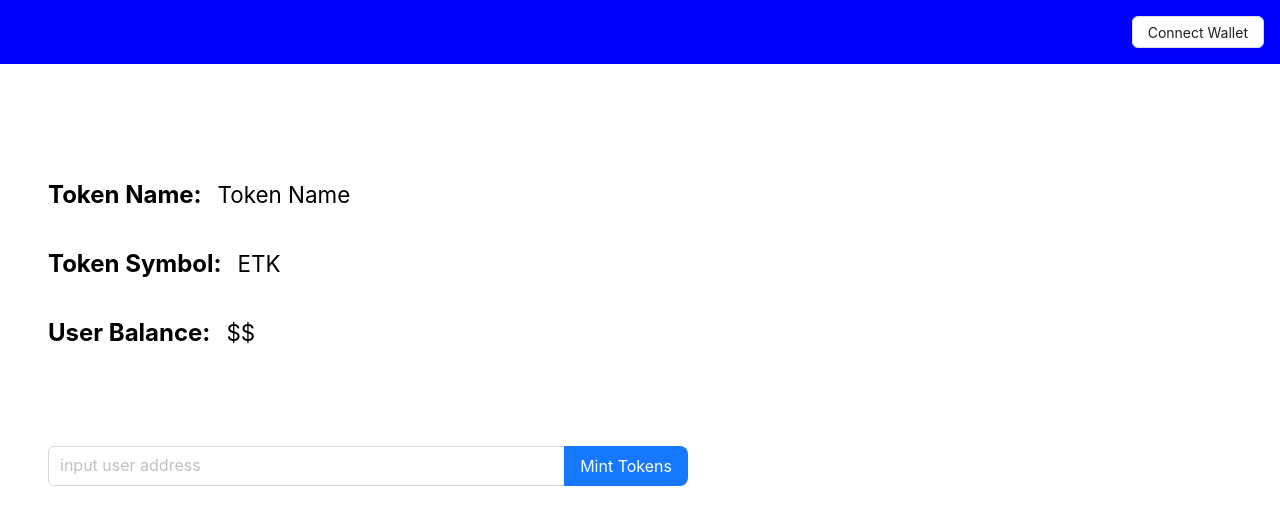
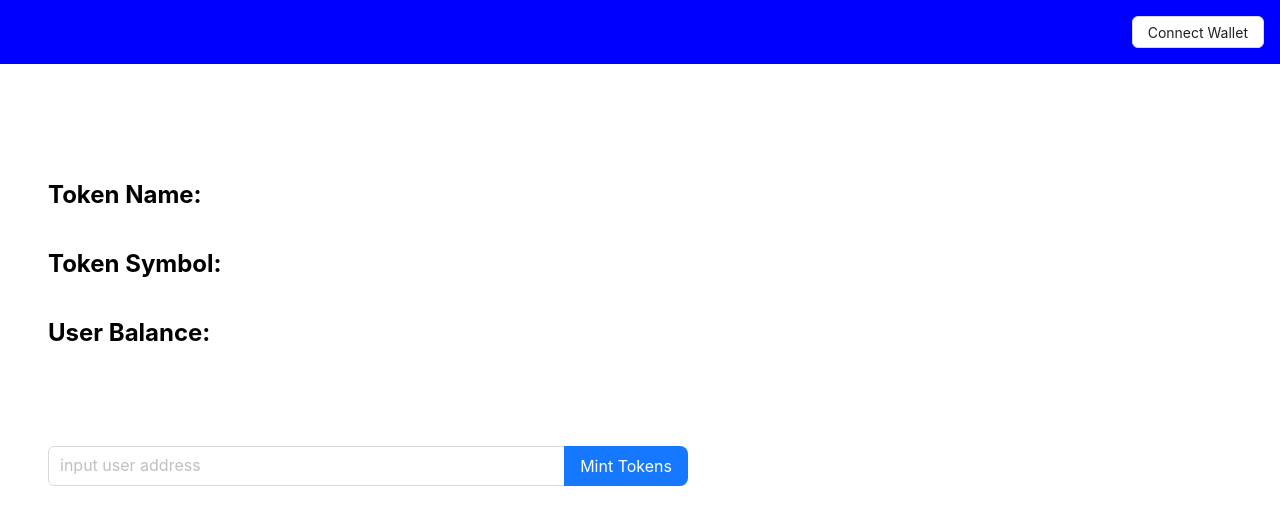
Before and after one commit to HimandriSharma/mint-eth, a React (Create React App) app: page / in a window 1280 px wide. Shown: the top 524 px of the page. Built offline with nearby package versions, Linux system fonts and the light colour scheme.

Commit message:
context added

```diff
--- a/src/App.js
+++ b/src/App.js
@@ -1,11 +1,12 @@
 import "./App.css";
+import UserState from "./context/user/UserState";
 import HomePage from "./pages/HomePage";
 
 function App() {
 	return (
-		<div>
+		<UserState>
 			<HomePage />
-		</div>
+		</UserState>
 	);
 }
 
--- a/src/components/Header.js
+++ b/src/components/Header.js
@@ -1,31 +1,35 @@
-import React, { useState } from "react";
+import React, { useContext } from "react";
 import { Button, notification } from "antd";
 import Web3 from "web3";
 import contractABI from "../contracts/contractABI.json";
+import UserContext from "../context/user/UserContext";
 
 function Header() {
-	const [web3, setWeb3] = useState(null);
+	const user = useContext(UserContext);
 	const GöerliNetworkId = 5;
-	const contractAddress = "0x927dfb9e957526e4d40448d6d05a39ea39a2ee6b";
-	const address = "0xDeb19111505bD8B0435842B0A629D8B30079cd49";
+	const contractAddress = process.env.REACT_APP_CONTRACT_ADDRESS;
 	const connectWallet = async () => {
 		if (window.ethereum) {
 			const newWeb3 = new Web3(window.ethereum);
+			const accounts = await newWeb3.eth.requestAccounts();
 			const contractInstance = new newWeb3.eth.Contract(
 				contractABI,
 				contractAddress
 			);
-			const tokenContract = await contractInstance.methods;
-			var decimal = await tokenContract.decimals().call();
-			var balance = await tokenContract.balanceOf(address).call();
-			var adjustedBalance = balance / Math.pow(10, decimal);
-			var tokenName = await tokenContract.name().call();
-			var tokenSymbol = await tokenContract.symbol().call();
-			console.log(decimal, balance, adjustedBalance, tokenName, tokenSymbol);
-			console.log(adjustedBalance + " " + tokenSymbol + " (" + tokenName + ")");
 			const networkId = await newWeb3.eth.net.getId();
 			if (networkId === GöerliNetworkId) {
-				setWeb3(newWeb3);
+				const tokenContract = await contractInstance.methods;
+				var decimal = await tokenContract.decimals().call();
+				var balance = await tokenContract.balanceOf(accounts[0]).call();
+				var adjustedBalance = balance / Math.pow(10, decimal);
+				var tokenName = await tokenContract.name().call();
+				var tokenSymbol = await tokenContract.symbol().call();
+				user.updateUserInfo({
+					address: accounts[0],
+					tokenName,
+					tokenSymbol,
+					balance: adjustedBalance,
+				});
 				notification.success({
 					message: "You are successfully connected.",
 				});
@@ -53,7 +57,11 @@ function Header() {
 					padding: "1rem",
 				}}
 			>
-				<Button onClick={connectWallet}>Connect Wallet</Button>
+				<Button onClick={connectWallet}>
+					{user?.state?.address
+						? `Contract Address:${user?.state?.address}`
+						: "Connect Wallet"}
+				</Button>
 			</span>
 		</div>
 	);
--- a/src/components/MintTokenInput.js
+++ b/src/components/MintTokenInput.js
@@ -1,9 +1,33 @@
-import React from "react";
+import React, { useContext, useState } from "react";
 import { Input } from "antd";
+import Web3 from "web3";
+import UserContext from "../context/user/UserContext";
+import contractABI from "../contracts/contractABI.json";
 
 const { Search } = Input;
 
 function MintTokenInput() {
+	const user = useContext(UserContext);
+
+	// const [inputAddress, setInputAddress] = useState("");
+	const handleMintingToken = async (value) => {
+		if (window.ethereum) {
+			const newWeb3 = new Web3(window.ethereum);
+			console.log(value);
+			const contractAddress = process.env.REACT_APP_CONTRACT_ADDRESS;
+			const contractInstance = new newWeb3.eth.Contract(
+				contractABI,
+				contractAddress
+			);
+			const tokenContract = await contractInstance.methods;
+			console.log(tokenContract)
+			var mint = await tokenContract.mint(value, 10000).call();
+			var decimal = await tokenContract.decimals().call();
+			var balance = await tokenContract.balanceOf(value).call();
+			var adjustedBalance = balance / Math.pow(10, decimal);
+			console.log(balance);
+		}
+	};
 	return (
 		<div
 			style={{
@@ -18,7 +42,7 @@ function MintTokenInput() {
 				allowClear
 				enterButton="Mint Tokens"
 				size="large"
-				// onSearch={onSearch}
+				onSearch={handleMintingToken}
 			/>
 		</div>
 	);
--- a/src/components/UserInformation.js
+++ b/src/components/UserInformation.js
@@ -1,6 +1,8 @@
-import React from "react";
+import React, { useContext } from "react";
+import UserContext from "../context/user/UserContext";
 
 function UserInformation() {
+	const user = useContext(UserContext);
 	return (
 		<div
 			style={{
@@ -19,7 +21,7 @@ function UserInformation() {
 				}}
 			>
 				<h2>Token Name:</h2>
-				<div style={{ fontSize: "1.4rem", marginLeft: "1rem" }}>Token Name</div>
+				<div style={{ fontSize: "1.4rem", marginLeft: "1rem" }}>{user?.state?.tokenName}</div>
 			</div>
 			<div
 				style={{
@@ -29,7 +31,7 @@ function UserInformation() {
 				}}
 			>
 				<h2>Token Symbol:</h2>
-				<div style={{ fontSize: "1.4rem", marginLeft: "1rem" }}>ETK</div>
+				<div style={{ fontSize: "1.4rem", marginLeft: "1rem" }}>{user?.state?.tokenSymbol}</div>
 			</div>
 			<div
 				style={{
@@ -39,7 +41,7 @@ function UserInformation() {
 				}}
 			>
 				<h2>User Balance:</h2>
-				<div style={{ fontSize: "1.4rem", marginLeft: "1rem" }}>$$</div>
+				<div style={{ fontSize: "1.4rem", marginLeft: "1rem" }}>{user?.state?.balance}</div>
 			</div>
 		</div>
 	);
--- /dev/null
+++ b/src/context/user/UserContext.js
@@ -0,0 +1,5 @@
+import { createContext } from "react";
+
+const UserContext = createContext();
+
+export default UserContext;
--- /dev/null
+++ b/src/context/user/UserState.js
@@ -0,0 +1,17 @@
+import { useState } from "react";
+import UserContext from "./UserContext";
+
+const UserState = (props) => {
+	const [userInfo, setUserInfo] = useState(null);
+	const updateUserInfo = (information) => {
+		setUserInfo(information);
+	};
+
+	return (
+		<UserContext.Provider value={{ state: userInfo, updateUserInfo }}>
+			{props.children}
+		</UserContext.Provider>
+	);
+};
+
+export default UserState;
```
Also changed, not shown: 1 other file (tests, documents, lock files or other folders).
